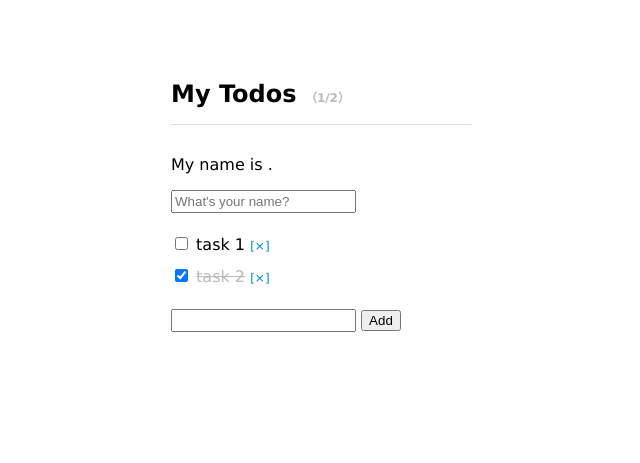
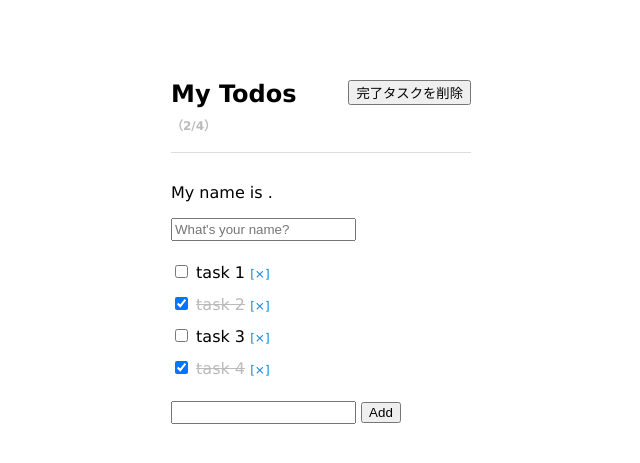
Before and after one commit to nake226/VueToDoApp, a PHP site: page / in a window 1280 px wide. Shown: the top 463 px of the page, without its empty margins (319-959 px from the left). Run offline with PHP 8.4, Linux system fonts and the light colour scheme.

Commit message:
add:purge button(delete finished task) change:remaining(computed), return undo-task.length -> undo-task; eom

```diff
--- a/css/styles.css
+++ b/css/styles.css
@@ -11,6 +11,9 @@
     border-bottom: 1px solid #ddd;
     margin-bottom: 30px;
     padding: 16px 0;
+}
+#app h1 > button {
+    float: right;
 }
 #app #name {
     margin-bottom: 30px;
--- a/index.html
+++ b/index.html
@@ -18,8 +18,9 @@
     -->
     <div id="app" class="container">
         <h1 class="appName">
+            <button @click="purge">完了タスクを削除</button>
             My Todos
-            <span class="numOfTask">（{{ remaining }}/{{ todos.length }}）</span>
+            <span class="numOfTask">（{{ remaining.length }}/{{ todos.length }}）</span>
         </h1>
         <!-- 名前 -->
         <div class="name_block">
--- a/js/main.js
+++ b/js/main.js
@@ -19,6 +19,14 @@
                     name: 'task 2',
                     is_done: true,
                 },
+                {
+                    name: 'task 3',
+                    is_done: false,
+                },
+                {
+                    name: 'task 4',
+                    is_done: true,
+                },
             ]
         },
         // 関数
@@ -36,15 +44,24 @@
                 if(confirm("you done?")){
                     this.todos.splice(index, 1);
                 }
+            },
+            purge: function(){
+                if(!confirm('delete finished task?')){
+                    return;
+                }
+                this.todos = this.remaining;
             }
         },
         // 算出プロパティ
         computed: {
+            /**
+             * @todo
+             * 残タスクのゲッター
+             */
             remaining: function(){
-                var remainingTask = this.todos.filter(function(todo){
+                return this.todos.filter(function(todo){
                     return !todo.is_done;
                 });
-                return remainingTask.length;
             }
         }
     });
```
